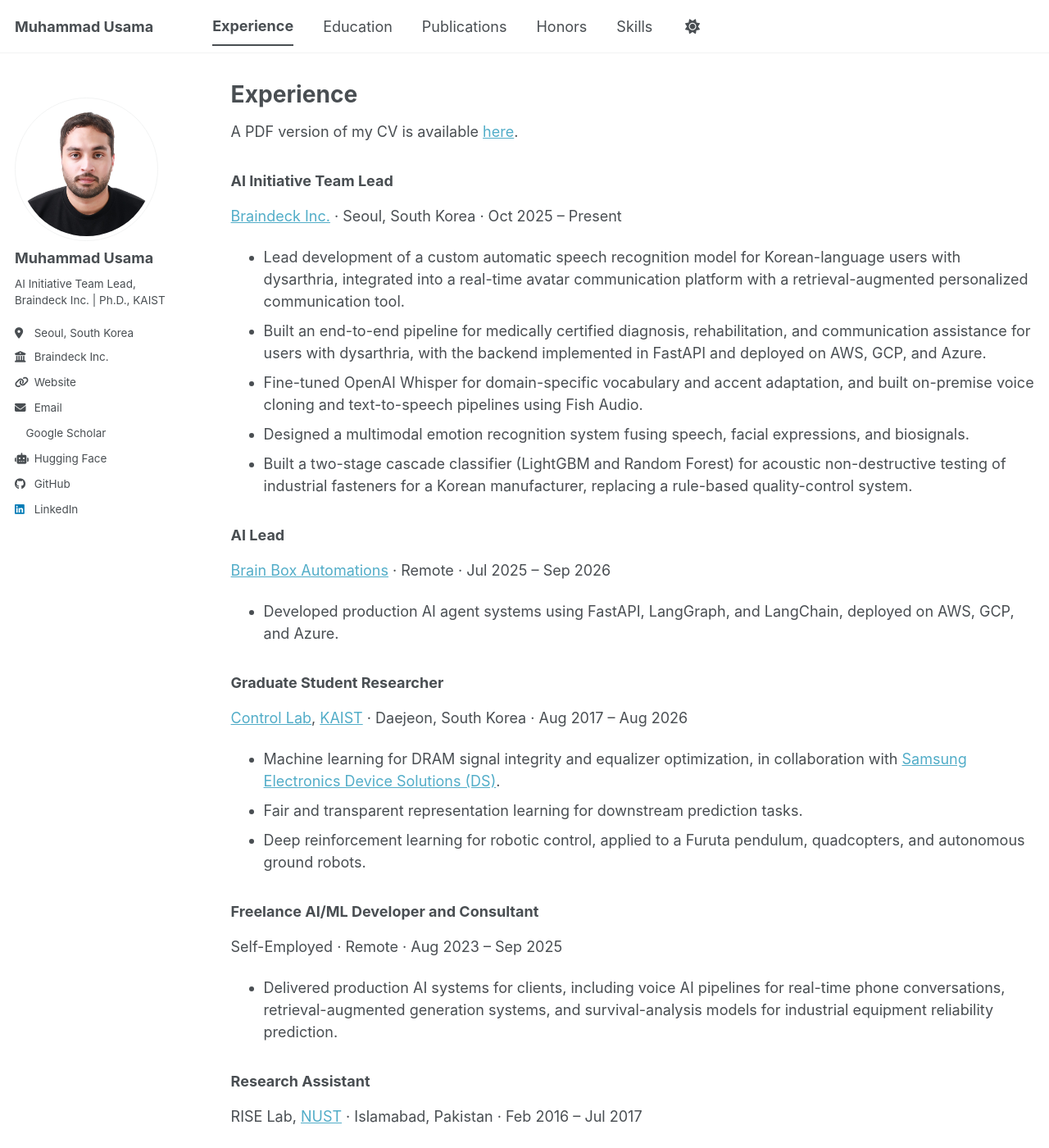
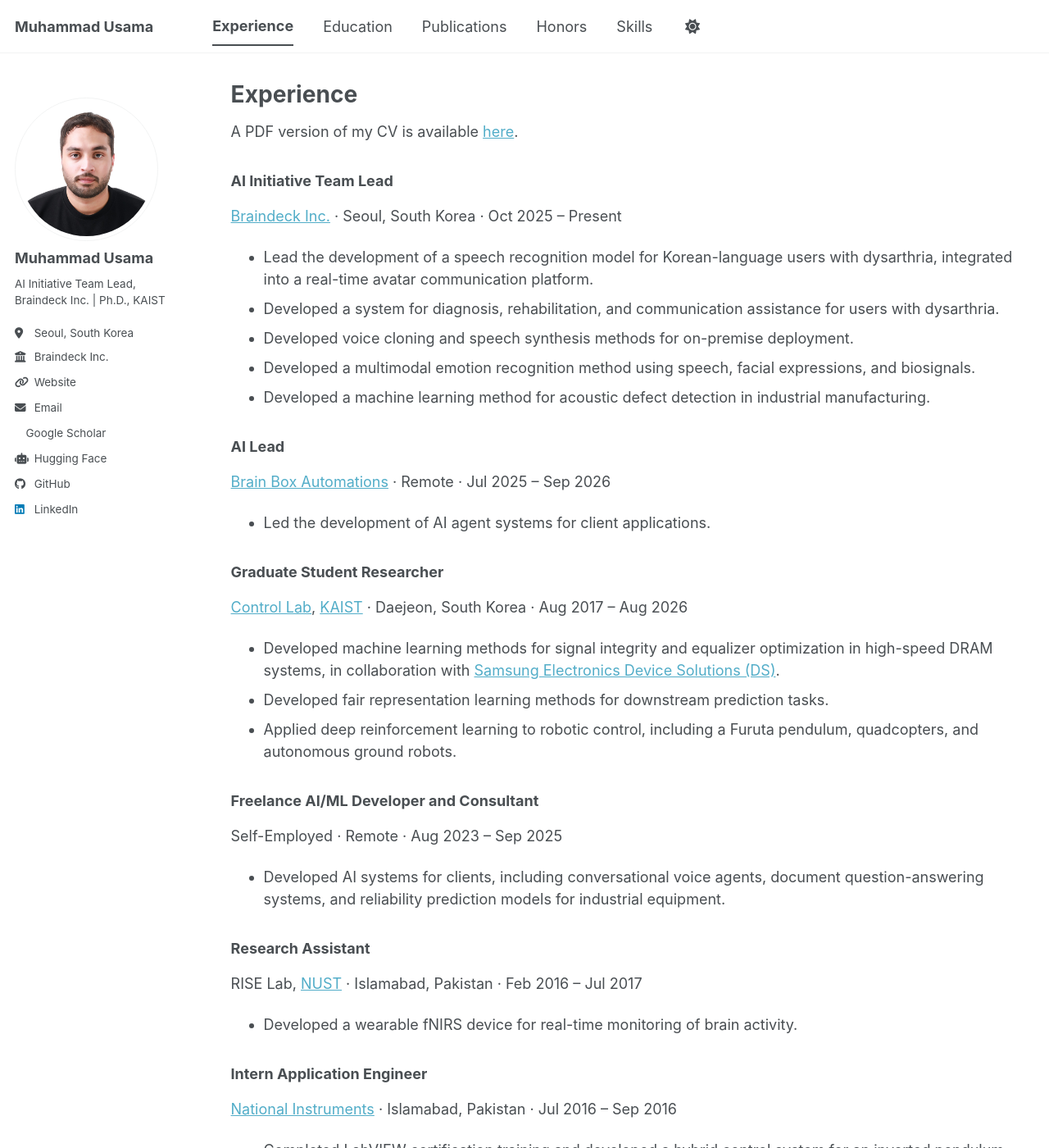
Before and after one commit to Usama1002/Usama1002.github.io, a Jekyll site: the page built from _pages/experience.md, in a window 1280 px wide and 1400 px high. Shown: the whole window at 82% size. Built offline with Jekyll 4.4.1, drawn with Linux system fonts in a browser that asks for light colours; a style sheet for code colours, icons or effects is not loaded; some of the changed text lies outside the part shown.

Commit message:
Describe experience at a higher level, without implementation details

```diff
--- a/_pages/experience.md
+++ b/_pages/experience.md
@@ -15,38 +15,38 @@ A PDF version of my CV is available [here]({{ base_path }}/files/Muhammad-Usama-
 ### AI Initiative Team Lead
 [Braindeck Inc.](https://www.braindeck.net/) · Seoul, South Korea · Oct 2025 – Present
 
-* Lead development of a custom automatic speech recognition model for Korean-language users with dysarthria, integrated into a real-time avatar communication platform with a retrieval-augmented personalized communication tool.
-* Built an end-to-end pipeline for medically certified diagnosis, rehabilitation, and communication assistance for users with dysarthria, with the backend implemented in FastAPI and deployed on AWS, GCP, and Azure.
-* Fine-tuned OpenAI Whisper for domain-specific vocabulary and accent adaptation, and built on-premise voice cloning and text-to-speech pipelines using Fish Audio.
-* Designed a multimodal emotion recognition system fusing speech, facial expressions, and biosignals.
-* Built a two-stage cascade classifier (LightGBM and Random Forest) for acoustic non-destructive testing of industrial fasteners for a Korean manufacturer, replacing a rule-based quality-control system.
+* Lead the development of a speech recognition model for Korean-language users with dysarthria, integrated into a real-time avatar communication platform.
+* Developed a system for diagnosis, rehabilitation, and communication assistance for users with dysarthria.
+* Developed voice cloning and speech synthesis methods for on-premise deployment.
+* Developed a multimodal emotion recognition method using speech, facial expressions, and biosignals.
+* Developed a machine learning method for acoustic defect detection in industrial manufacturing.
 
 ### AI Lead
 [Brain Box Automations](https://www.brainboxautomations.com/) · Remote · Jul 2025 – Sep 2026
 
-* Developed production AI agent systems using FastAPI, LangGraph, and LangChain, deployed on AWS, GCP, and Azure.
+* Led the development of AI agent systems for client applications.
 
 ### Graduate Student Researcher
 [Control Lab](https://control.kaist.ac.kr/), [KAIST](https://www.kaist.ac.kr/en/) · Daejeon, South Korea · Aug 2017 – Aug 2026
 
-* Machine learning for DRAM signal integrity and equalizer optimization, in collaboration with [Samsung Electronics Device Solutions (DS)](https://semiconductor.samsung.com/).
-* Fair and transparent representation learning for downstream prediction tasks.
-* Deep reinforcement learning for robotic control, applied to a Furuta pendulum, quadcopters, and autonomous ground robots.
+* Developed machine learning methods for signal integrity and equalizer optimization in high-speed DRAM systems, in collaboration with [Samsung Electronics Device Solutions (DS)](https://semiconductor.samsung.com/).
+* Developed fair representation learning methods for downstream prediction tasks.
+* Applied deep reinforcement learning to robotic control, including a Furuta pendulum, quadcopters, and autonomous ground robots.
 
 ### Freelance AI/ML Developer and Consultant
 Self-Employed · Remote · Aug 2023 – Sep 2025
 
-* Delivered production AI systems for clients, including voice AI pipelines for real-time phone conversations, retrieval-augmented generation systems, and survival-analysis models for industrial equipment reliability prediction.
+* Developed AI systems for clients, including conversational voice agents, document question-answering systems, and reliability prediction models for industrial equipment.
 
 ### Research Assistant
 RISE Lab, [NUST](https://nust.edu.pk/) · Islamabad, Pakistan · Feb 2016 – Jul 2017
 
-* Developed a wearable fNIRS device for real-time hemodynamic brain profiling.
+* Developed a wearable fNIRS device for real-time monitoring of brain activity.
 
 ### Intern Application Engineer
 [National Instruments](https://www.ni.com/en.html) · Islamabad, Pakistan · Jul 2016 – Sep 2016
 
-* Completed LabVIEW certification training and implemented a hybrid control system for an inverted pendulum on NI hardware.
+* Completed LabVIEW certification training and developed a hybrid control system for an inverted pendulum.
 
 ## Service
 
```
